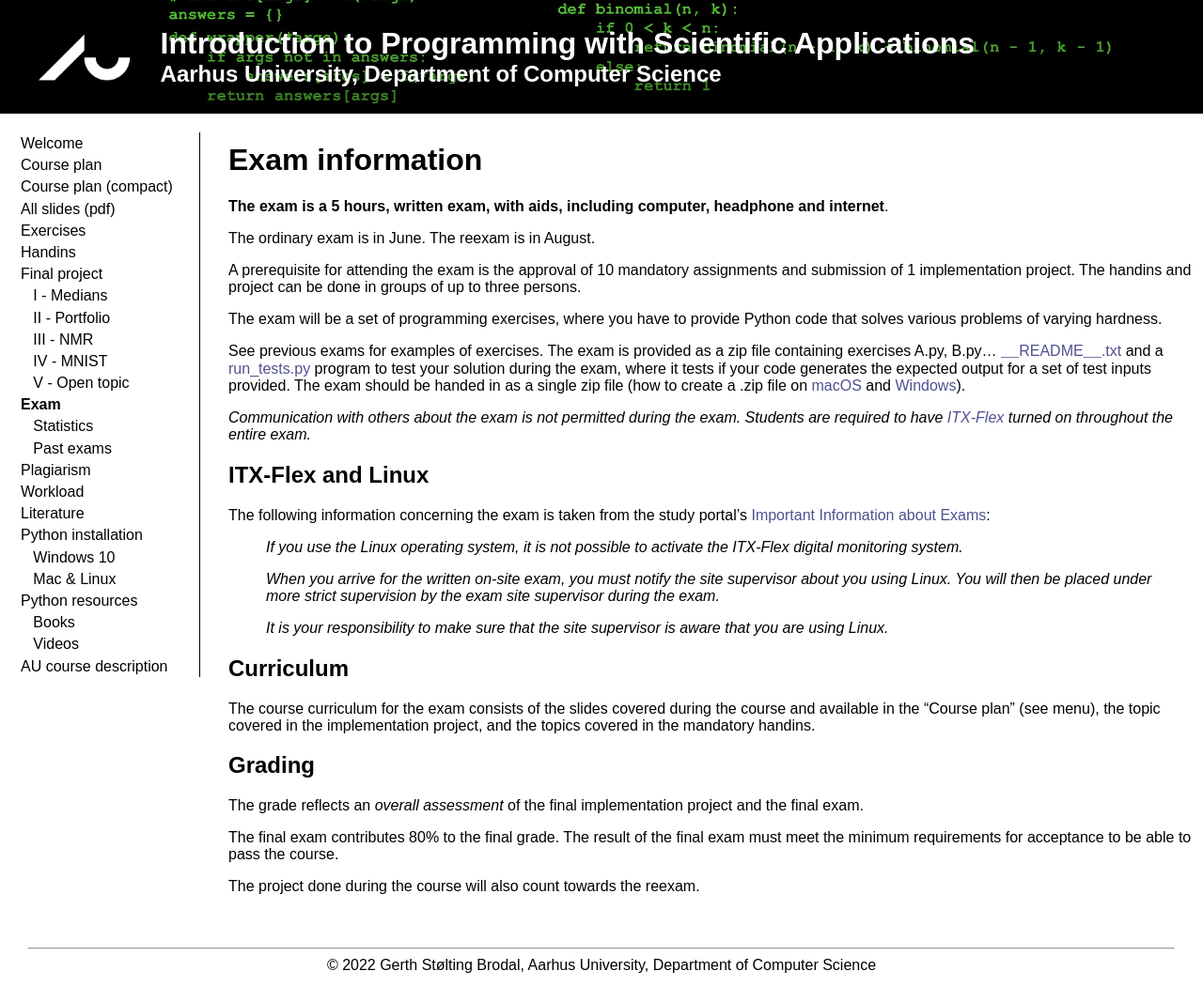
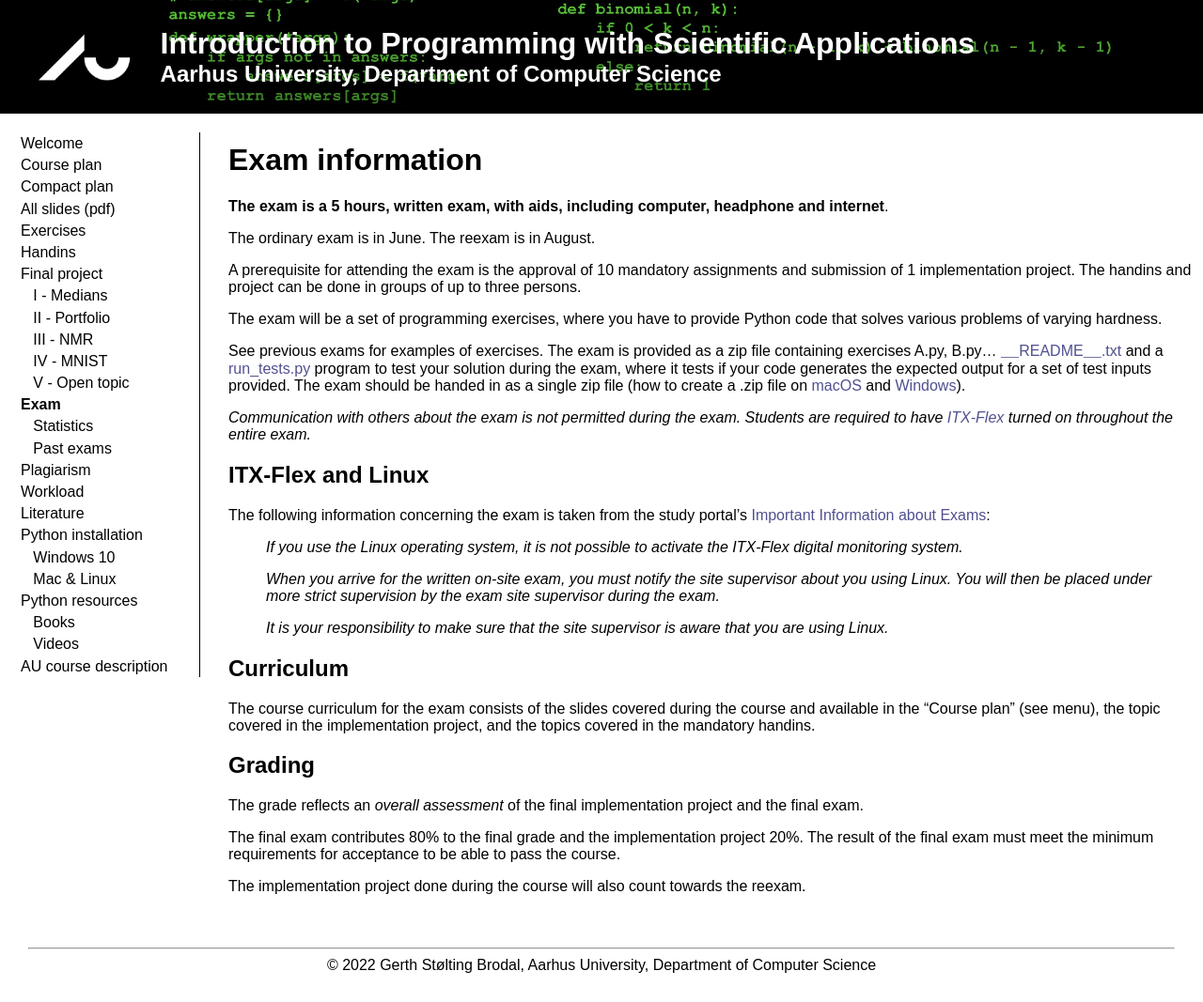
Before and after one commit to gsbrodal/gsbrodal.github.io, a Jekyll site: the page built from ipsa/exam-rules.md, in a window 1280 px wide. Shown: the whole page at 94% size. Built offline with Jekyll 4.4.1, drawn with Linux system fonts in a browser that asks for light colours; our own code applies the rules of GitHub Pages for plain Markdown files.

```diff
--- a/_config.yml
+++ b/_config.yml
@@ -9,7 +9,7 @@ menu:
     url: "welcome"
   - title: "Course plan"
     url: "plan"
-  - title: "Course plan (compact)"
+  - title: "Compact plan"
     url: "plan_compact"
   - title: "All slides (pdf)"
     url: "slides/all_slides.pdf"
@@ -18,7 +18,7 @@ menu:
   - title: "Handins"
     url: "handins"
   - title: "Final project"
-    url: "project"
+    url: "project-intro"
   - title: "&nbsp;&nbsp;&nbsp;I - Medians"
     url: "project-1-medians"
   - title: "&nbsp;&nbsp;&nbsp;II - Portfolio"
--- a/ipsa/exam-rules.md
+++ b/ipsa/exam-rules.md
@@ -32,6 +32,6 @@ The course curriculum for the exam consists of the slides covered during the cou
 
 The grade reflects an _overall assessment_ of the final implementation project and the final exam.
 
-The final exam contributes 80% to the final grade. The result of the final exam must meet the minimum requirements for acceptance to be able to pass the course.
+The final exam contributes 80% to the final grade and the implementation project 20%. The result of the final exam must meet the minimum requirements for acceptance to be able to pass the course.
 
-The project done during the course will also count towards the reexam.
+The implementation project done during the course will also count towards the reexam.
```
Also changed, not shown: ipsa/literature.md (+1 -1 lines), ipsa/.nojekyll (added), ipsa/project-intro.md (renamed from ipsa/project.md).
